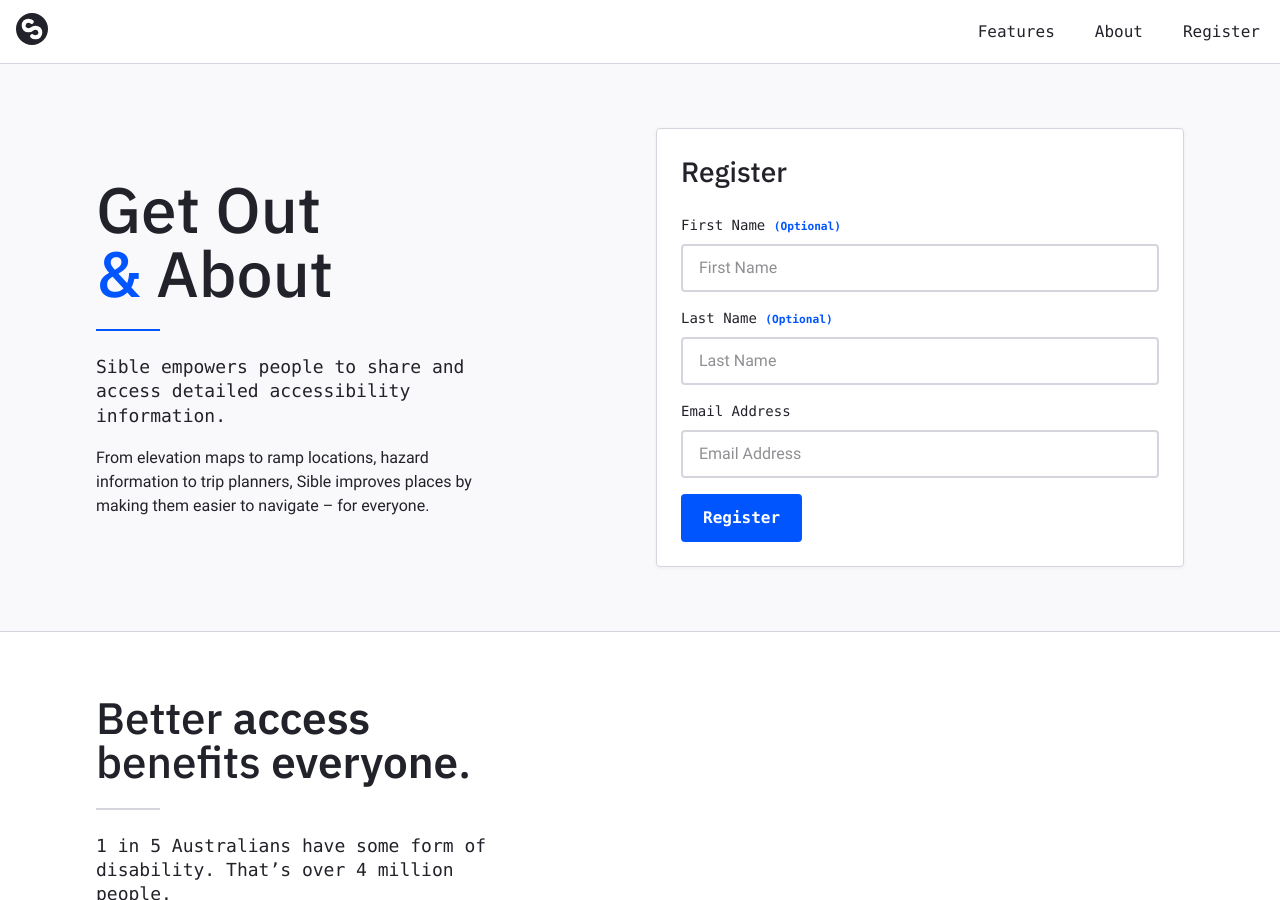
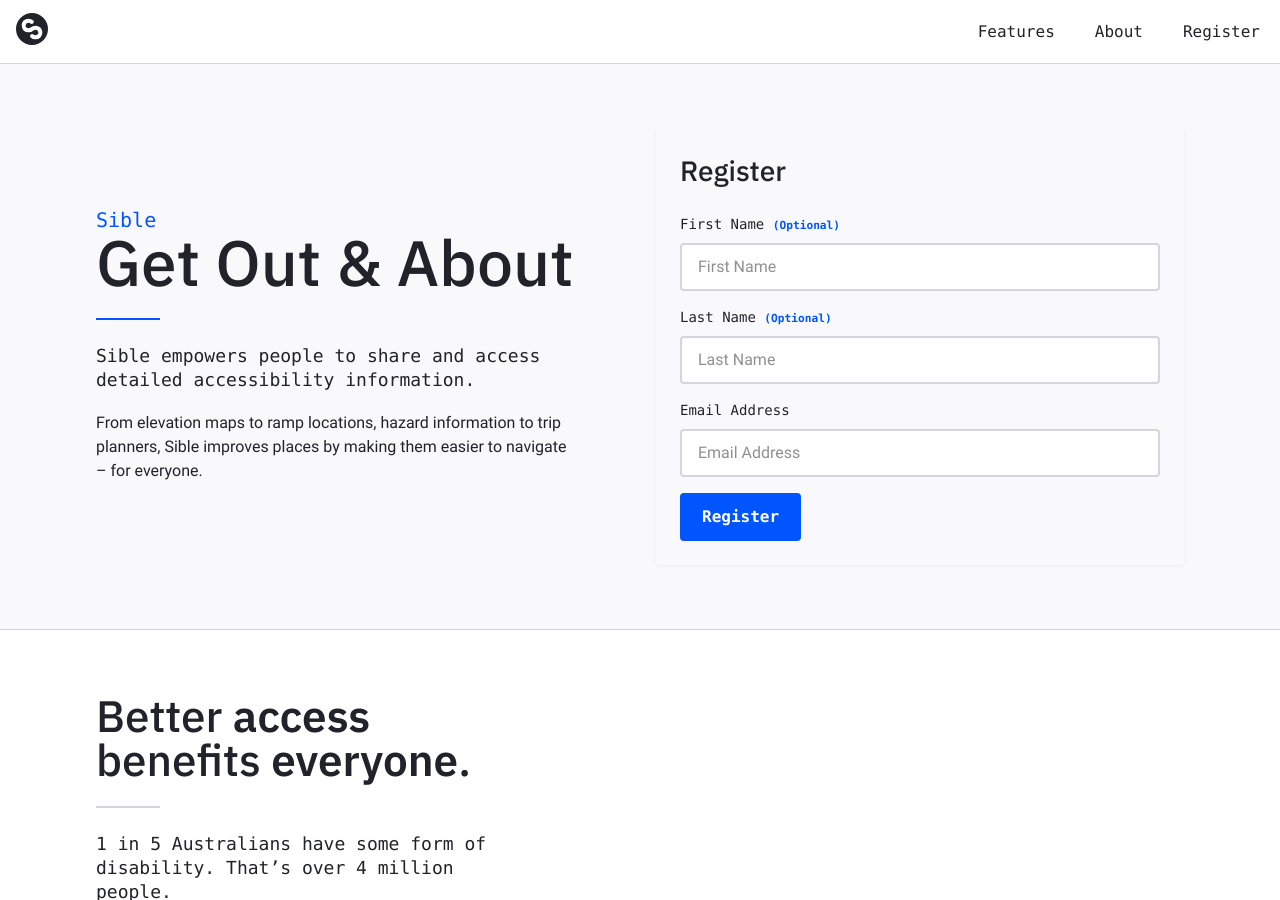
Before and after one commit to scottdejonge/sible.org, a Jekyll site: the page built from pages/index.html, in a window 1280 px wide and 900 px high. Built offline with Jekyll 4.4.1, drawn with Linux system fonts in a browser that asks for light colours; some web fonts are replaced.

Commit message:
Page header add lead

```diff
--- a/_includes/section/page-header.html
+++ b/_includes/section/page-header.html
@@ -14,15 +14,18 @@
                 {% endif %}
               </h1>
               <hr class="divider background-primary">
+              {% if page.lead %}
+                <p class="lead max-width-30rem">{{ page.lead }}</p>
+              {% endif %}
               {% if page.description %}
-                <p class="lead max-width-30rem">{{ page.description }}</p>
+                <p class="max-width-30rem">{{ page.description }}</p>
               {% endif %}
             </div>
           </div>
         </div>
         <div class="column">
           <div class="column-inner">
-            <section class="padding-s background-white border border-radius shadow-m">
+            <section class="padding-s background-whiter border-radius shadow-m">
               <h2 class="margin-bottom-s">Register</h2>
               {% include form/register.html %}
             </section>
--- a/pages/about.html
+++ b/pages/about.html
@@ -3,7 +3,8 @@
 order: 40
 title: About
 heading: People-first platform
-description: Sible enables the whole community to share accessibility data. It’s a platform that makes moving from A to B possible, makes obstacles visible and encourages local businesses to be responsible.
+lead: Sible enables the whole community to share accessibility data.
+description: It’s a platform that makes moving from A to B possible, makes obstacles visible and encourages local businesses to be responsible.
 permalink: /about/
 ---
 
--- a/pages/features.html
+++ b/pages/features.html
@@ -3,7 +3,8 @@
 order: 20
 title: Features
 heading: Livable spaces. Accessible places.
-description: Living in modern cities means navigating daily obstacles. Sible has search, planning, and navigation features that empower you to discover accessible location and transportation options.
+lead: Living in modern cities means navigating daily obstacles.
+description: Sible has search, planning, and navigation features that empower you to discover accessible location and transportation options.
 permalink: /features/
 ---
 
--- a/pages/index.html
+++ b/pages/index.html
@@ -1,37 +1,12 @@
 ---
-layout: default
+layout: page
 order: 10
-title: Home
-description: null
+title: Sible
+heading: Get Out & About
+lead: Sible empowers people to share and access detailed accessibility information.
+description: From elevation maps to ramp locations, hazard information to trip planners, Sible improves places by making them easier to navigate – for everyone.
 permalink: /
 ---
-
-<section class="section">
-  <div class="section-inner padding-vertical-xl background-light-50 border-bottom">
-    <div class="container">
-      <div class="columns columns-1-2">
-        <div class="column">
-          <div class="column-inner justify-content-center">
-            <div class="max-width-s">
-              <h1 class="title title-xl">Get Out<br><em class="color-primary">&amp;</em> About</h1>
-              <hr class="divider background-primary">
-              <p class="lead max-width-25rem">Sible empowers people to share and access detailed accessibility information.</p>
-              <p class="max-width-25rem margin-bottom-s">From elevation maps to ramp locations, hazard information to trip planners, Sible improves places by making them easier to navigate – for everyone.</p>
-            </div>
-          </div>
-        </div>
-        <div class="column">
-          <div class="column-inner">
-            <section class="padding-s background-white border border-radius shadow-m">
-              <h2 class="margin-bottom-s">Register</h2>
-              {% include form/register.html %}
-            </section>
-          </div>
-        </div>
-      </div>
-    </div>
-  </div>
-</section>
 
 <section class="section">
   <div class="section-inner padding-vertical-xl">
```
